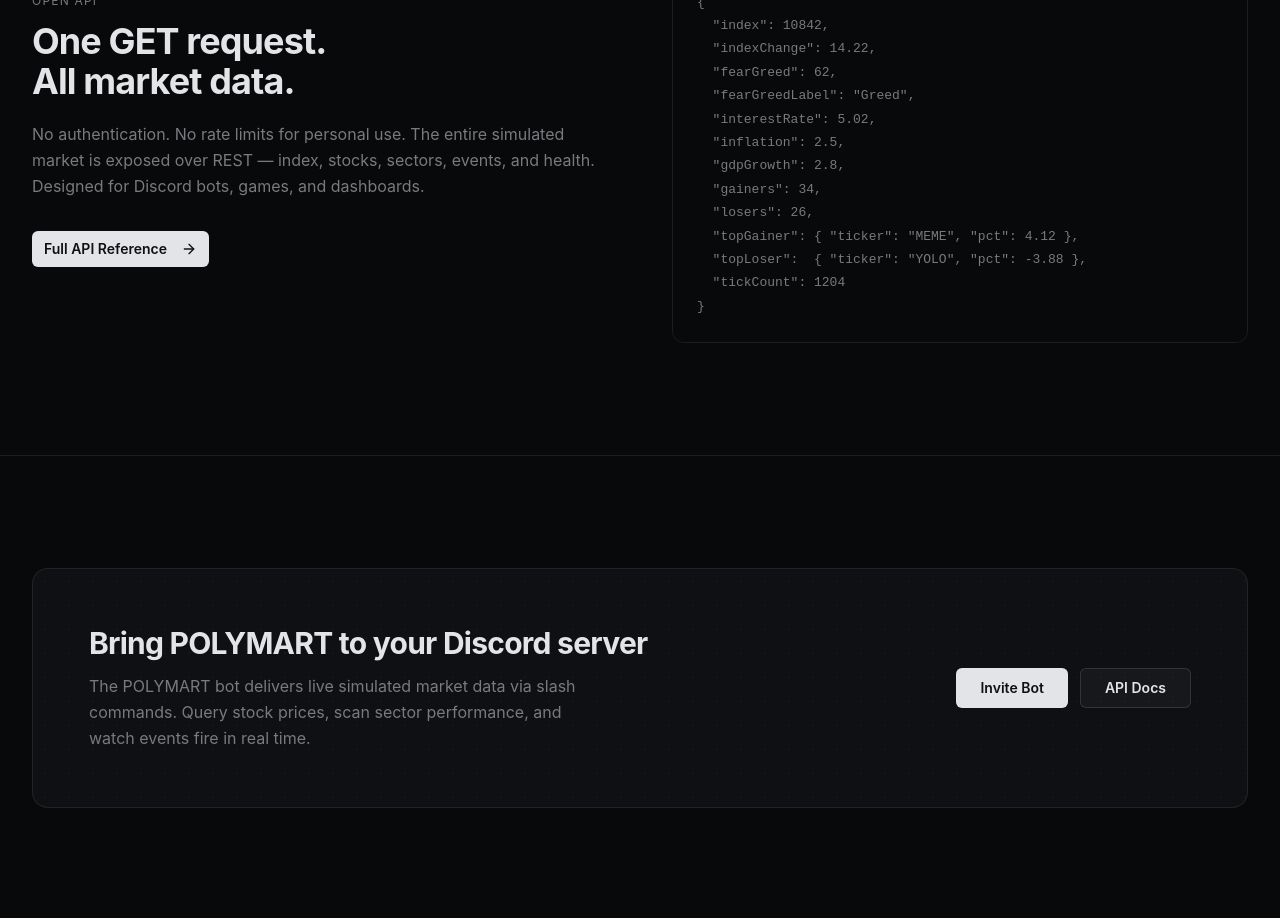
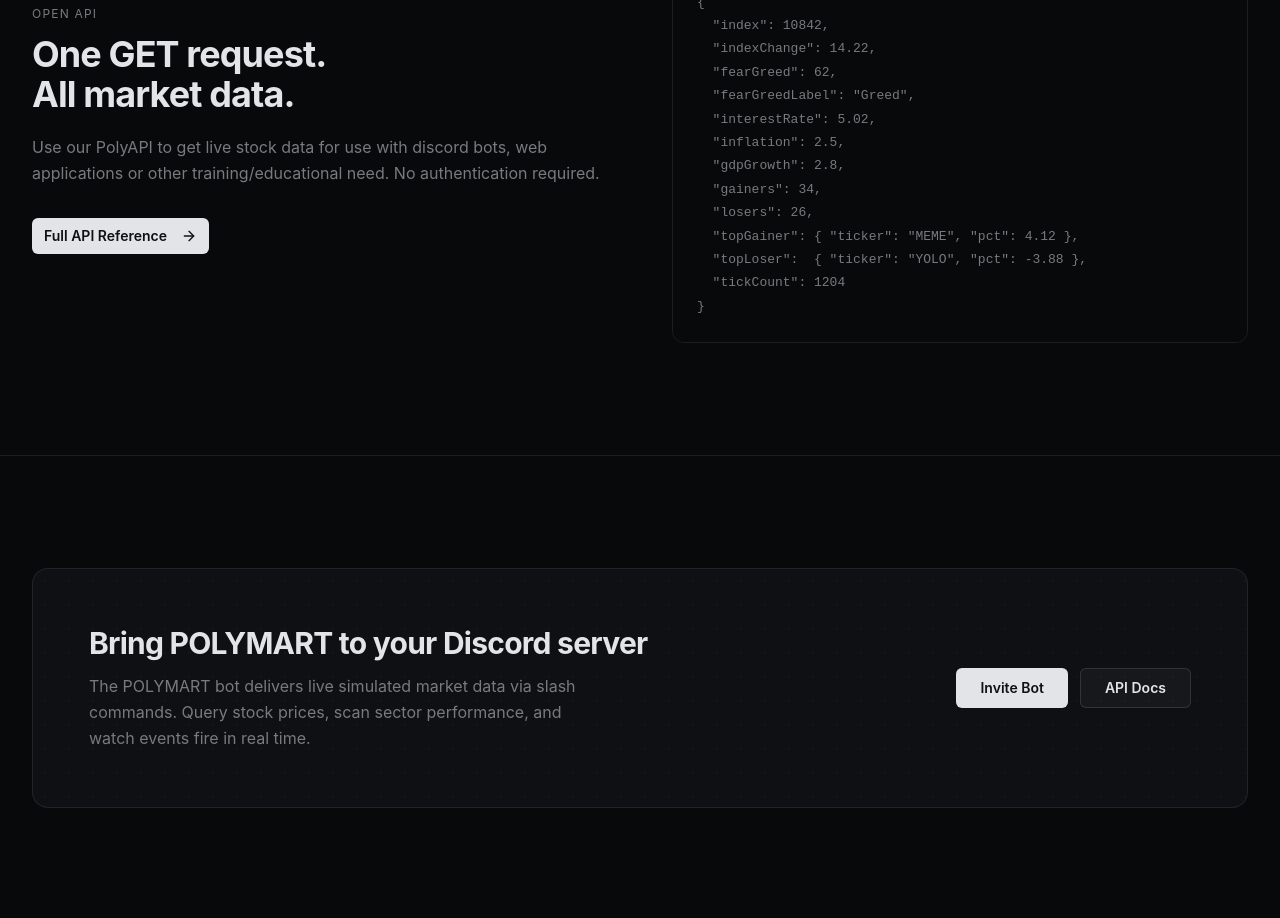
Before and after one commit to ChristianRelf/polymart, a React (Vite) app: page / in a window 1280 px wide. Shown: the part 2740-3658 px from the top of the page. Built offline with nearby package versions, Linux system fonts and the light colour scheme; no server answers.

Commit message:
Updated HomePage.tsx

```diff
--- a/src/pages/HomePage.tsx
+++ b/src/pages/HomePage.tsx
@@ -239,9 +239,7 @@
               One GET request.<br />All market data.
             </h2>
             <p className="text-base text-muted-foreground leading-relaxed mb-8">
-              No authentication. No rate limits for personal use. The entire simulated market is exposed
-              over REST — index, stocks, sectors, events, and health. Designed for Discord bots, games,
-              and dashboards.
+              Use our PolyAPI to get live stock data for use with discord bots, web applications or other training/educational need. No authentication required.
             </p>
             <div className="flex gap-3">
               <Button onClick={() => onNavigate("api")} className="font-semibold">
```
